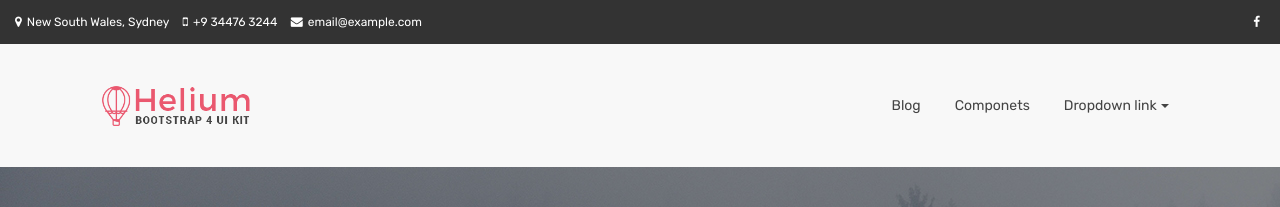
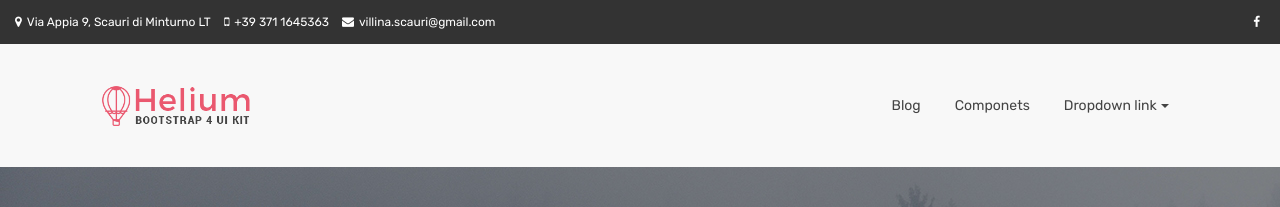
Before and after one commit to filippo-fresilli/villina-scauri, a Jekyll site: the page built from index.html, in a window 1280 px wide. Shown: the top 207 px of the page. Built offline with Jekyll 4.4.1, drawn with Linux system fonts in a browser that asks for light colours; some of the changed text lies outside the part shown.

Commit message:
added info

```diff
--- a/_includes/themes/bootstrap/footer.html
+++ b/_includes/themes/bootstrap/footer.html
@@ -2,7 +2,7 @@
       <footer class="default-footer text-center">
         <div class="container">
           <img class="mb-40 footer-logo" src="{{ BASE_PATH }}/assets/images/logo-2.png" alt="">
-          <span class="copy-right dis-blk">Helium Jekyll - Bootstrap 4 UI Kit Crafted with <i class="fa fa-heart cyan-color"></i> by <a href="https://antoniotrento.github.io">Antonio Trento</a></span>
+          <span class="copy-right dis-blk">Villina Scauri - Casa vacanza nel Golfo di Gaeta.<i class="fa fa-heart cyan-color"></i> by <a href="https://filippo-fresilli.github.io" target="_blank">Filippo Fresilli</a></span>
           <span class="social">
                   {% if site.author.facebook %}<a href="https://www.facebook.com/{{ site.author.facebook }}/"><i class="fa fa-2x fa-facebook"></i></a>{% endif %}
                   {% if site.author.twitter %}<a href="https://twitter.com/{{ site.author.twitter }}"><i class="fa fa-2x fa-twitter"></i></a>{% endif %}
--- a/_includes/themes/bootstrap/nav-bar.html
+++ b/_includes/themes/bootstrap/nav-bar.html
@@ -1,9 +1,9 @@
             <div class="top-menu">
               <p>
                 <span class="left">
-                  <a href="#"><i class="fa fa-map-marker"></i>New South Wales, Sydney</a>
-                  <a href="#"><i class="fa fa-mobile-phone"></i>+9 34476 3244</a>
-                  <a href="#"><i class="fa fa-envelope"></i>email@example.com</a>
+                  <a href="#"><i class="fa fa-map-marker"></i>Via Appia 9, Scauri di Minturno LT</a>
+                  <a href="#"><i class="fa fa-mobile-phone"></i>+39 371 1645363 </a>
+                  <a href="#"><i class="fa fa-envelope"></i>villina.scauri@gmail.com</a>
               	</span>
                 <span class="right hidden-sm-down">
                   {% if site.author.facebook %}<a href="https://www.facebook.com/{{ site.author.facebook }}/"><i class="fa fa-facebook"></i></a>{% endif %}
```
